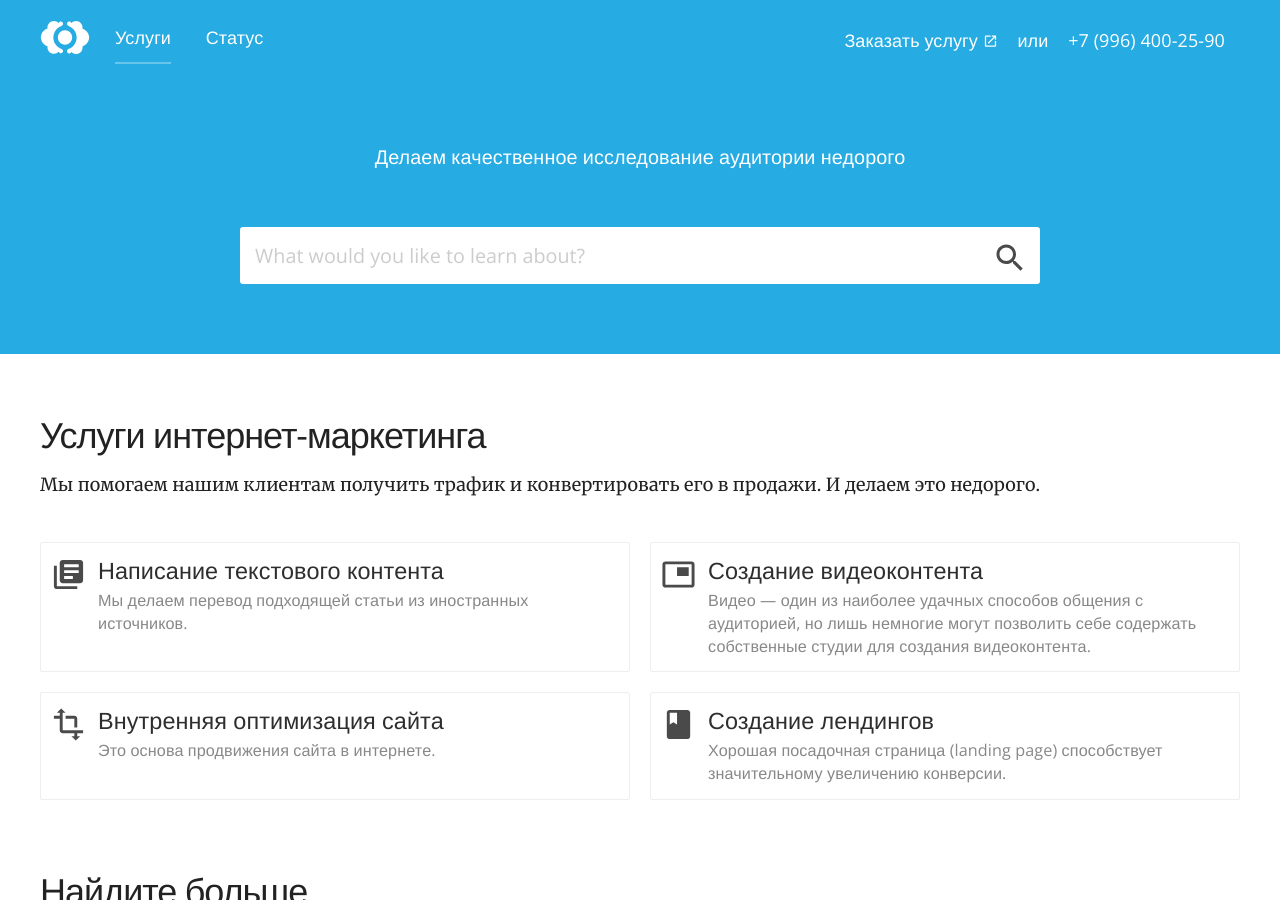
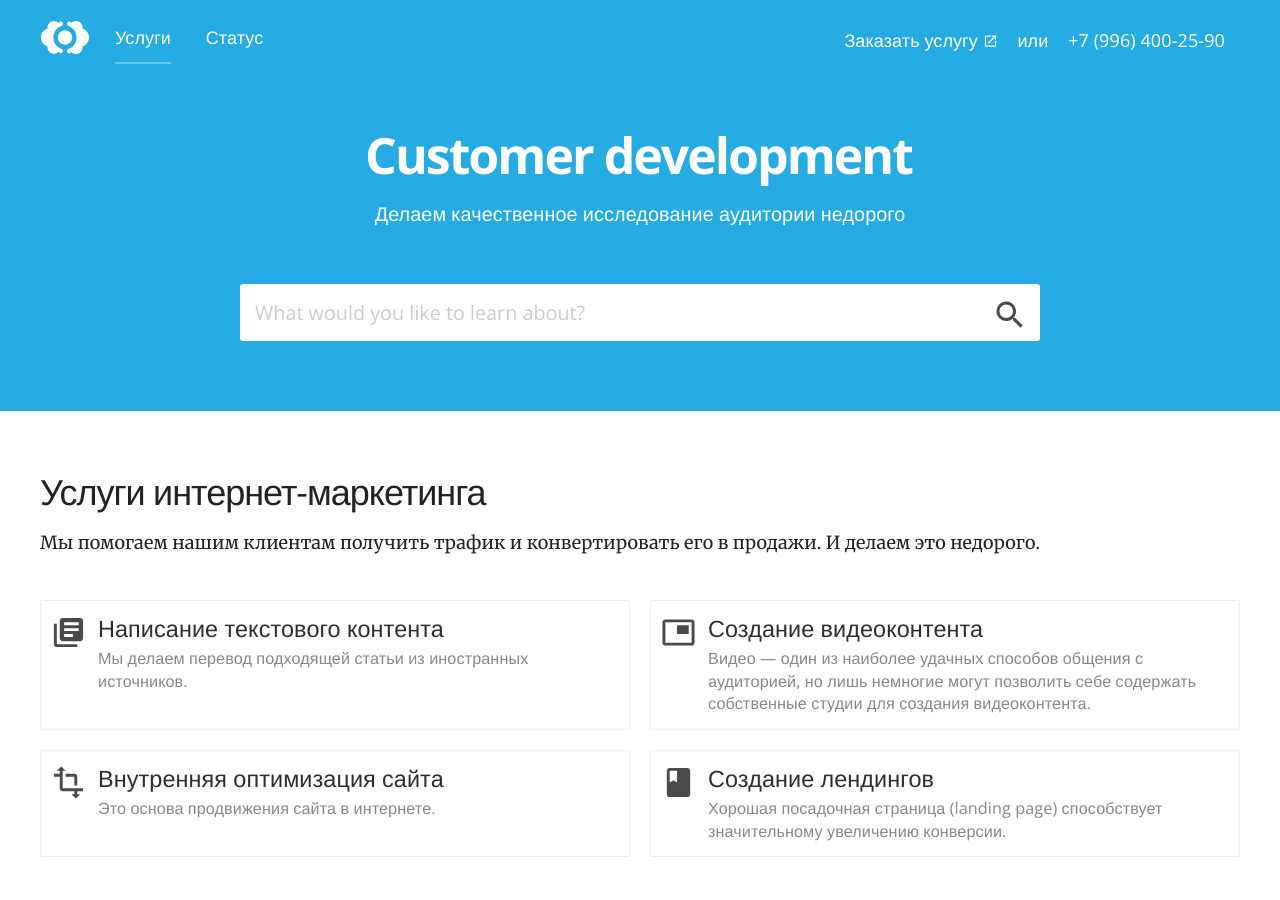
Before and after one commit to RakhimyanTim/digital-marketing.github.io, a Jekyll site: the page built from index.html, in a window 1280 px wide and 900 px high. Built offline with Jekyll 4.4.1, drawn with Linux system fonts in a browser that asks for light colours; nearby versions of some CDN libraries.

Commit message:
Updated '_layouts/default.html' via CloudCannon

```diff
--- a/_layouts/default.html
+++ b/_layouts/default.html
@@ -35,7 +35,7 @@
 					{% include right-navigation.html %}
 				</section>
 				<section class="hero_search">
-					<h1></h1>
+					<h1>Customer development</h1>
 					<p class="sub-text">Делаем качественное исследование аудитории недорого</p>
 					{% include search.html %}
 				</section>
```
